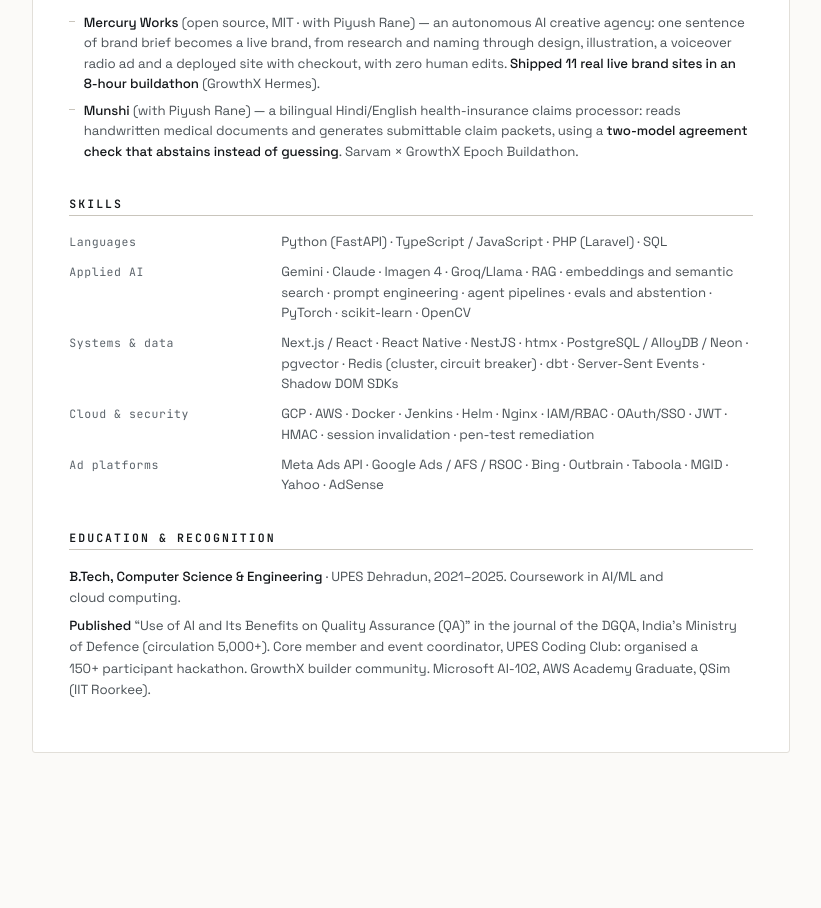
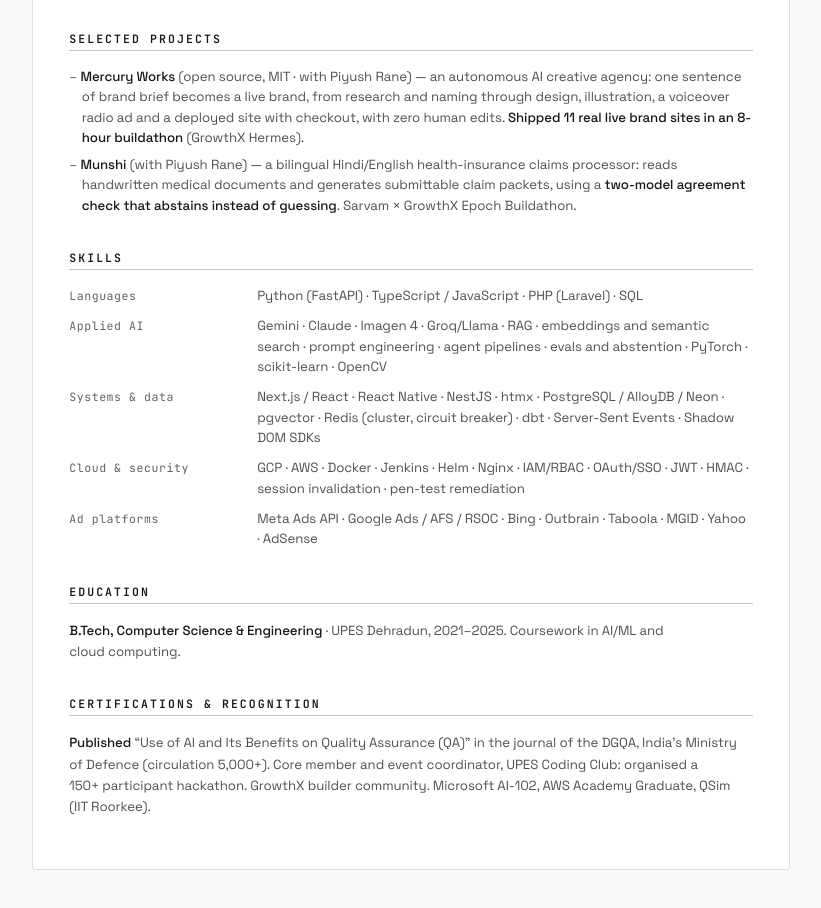
Before and after one commit to SuryanshD/suryanshd.github.io, a plain HTML site: page resume.html in a window 1280 px wide. Shown: the part 1772-2680 px from the top of the page, without its empty margins (229-1050 px from the left). Drawn offline with Linux system fonts and the light colour scheme.

Commit message:
Fix resume PDF text extraction

```diff
--- a/assets/css/print.css
+++ b/assets/css/print.css
@@ -106,19 +106,27 @@
   margin-bottom: 0.45em;
 }
 .job ul { display: grid; gap: 0.34em; }
+/* No position:relative here, and no absolutely-positioned marker. Positioned
+   elements paint after normal flow, and Chrome writes PDF text in paint order,
+   which pushed every bullet to the end of the file and detached it from its
+   job. A two-column grid gives the same hanging indent with no positioning, so
+   an ATS reads the résumé in the order a human does. */
 .job li {
-  position: relative;
-  padding-left: 1.1em;
+  /* Hanging indent via text-indent, with a static inline marker. Not a grid:
+     grid turns every inline child of the <li>, including each <b>, into its own
+     grid item, which explodes one bullet into many rows. And not an absolutely
+     positioned marker either: positioned elements paint after normal flow, and
+     Chrome writes PDF text in paint order, which detaches every bullet from its
+     job when an ATS reads the file. */
+  padding-left: 0.95em;
+  text-indent: -0.95em;
   font-size: var(--t--1);
   line-height: 1.55;
   color: var(--ink-2);
 }
 .job li::before {
-  content: '';
-  position: absolute;
-  left: 0; top: 0.62em;
-  width: 6px; height: 1px;
-  background: var(--line-strong);
+  content: '\2013\00a0';
+  color: var(--ink-3);
 }
 .job li b, .job li strong { color: var(--ink); font-weight: 500; }
 
@@ -131,7 +139,7 @@
   color: var(--ink-2);
 }
 @media (min-width: 620px) {
-  .cv__row { grid-template-columns: 12.5rem 1fr; align-items: baseline; }
+  .cv__row { grid-template-columns: 11rem 1fr; align-items: baseline; }
 }
 .cv__row b { color: var(--ink); font-weight: 500; }
 .cv__row .k {
@@ -199,10 +207,11 @@
   .job__sub { margin-bottom: 2pt !important; }
   .job ul { gap: 1pt !important; }
   .job li, .cv__row, .cv__compact p { font-size: 8.1pt !important; color: #000 !important; }
-  .job li { padding-left: 8pt !important; }
-  .job li::before, .cv__row::before { background: #000 !important; }
+  .job li { padding-left: 7pt !important; text-indent: -7pt !important; }
+  .job li::before { color: #000 !important; }
   .cv__rows { gap: 1.6pt !important; }
-  .cv__row { grid-template-columns: 66pt 1fr !important; gap: 0 7pt !important; }
+  .cv__row { grid-template-columns: 74pt 1fr !important; gap: 0 7pt !important; }
+  .cv__row .k { white-space: nowrap; }
   .cv__row .k { font-size: 7.4pt !important; color: #333 !important; }
   .cv__compact { gap: 2pt !important; }
 
--- a/resume.html
+++ b/resume.html
@@ -71,6 +71,7 @@
         </p>
       </div>
 
+      <h2 class="cv__sum-h">Summary</h2>
       <p class="cv__lede">
         <strong>Founding engineer on two products at InMobi.</strong> I build AI systems that run inside
         constraints I don&rsquo;t control: another platform&rsquo;s policy, a partner&rsquo;s own site, a
@@ -164,16 +165,20 @@
 
       <h2>Skills</h2>
       <div class="cv__rows">
-        <p class="cv__row"><span class="k">Languages</span><span>Python (FastAPI) &middot; TypeScript / JavaScript &middot; PHP (Laravel) &middot; SQL</span></p>
-        <p class="cv__row"><span class="k">Applied AI</span><span>Gemini &middot; Claude &middot; Imagen 4 &middot; Groq/Llama &middot; RAG &middot; embeddings and semantic search &middot; prompt engineering &middot; agent pipelines &middot; evals and abstention &middot; PyTorch &middot; scikit-learn &middot; OpenCV</span></p>
-        <p class="cv__row"><span class="k">Systems &amp; data</span><span>Next.js / React &middot; React Native &middot; NestJS &middot; htmx &middot; PostgreSQL / AlloyDB / Neon &middot; pgvector &middot; Redis (cluster, circuit breaker) &middot; dbt &middot; Server-Sent Events &middot; Shadow DOM SDKs</span></p>
-        <p class="cv__row"><span class="k">Cloud &amp; security</span><span>GCP &middot; AWS &middot; Docker &middot; Jenkins &middot; Helm &middot; Nginx &middot; IAM/RBAC &middot; OAuth/SSO &middot; JWT &middot; HMAC &middot; session invalidation &middot; pen-test remediation</span></p>
-        <p class="cv__row"><span class="k">Ad platforms</span><span>Meta Ads API &middot; Google Ads / AFS / RSOC &middot; Bing &middot; Outbrain &middot; Taboola &middot; MGID &middot; Yahoo &middot; AdSense</span></p>
+        <p class="cv__row"><span class="k">Languages&nbsp;</span><span>Python (FastAPI) &middot; TypeScript / JavaScript &middot; PHP (Laravel) &middot; SQL</span></p>
+        <p class="cv__row"><span class="k">Applied AI&nbsp;</span><span>Gemini &middot; Claude &middot; Imagen 4 &middot; Groq/Llama &middot; RAG &middot; embeddings and semantic search &middot; prompt engineering &middot; agent pipelines &middot; evals and abstention &middot; PyTorch &middot; scikit-learn &middot; OpenCV</span></p>
+        <p class="cv__row"><span class="k">Systems &amp; data&nbsp;</span><span>Next.js / React &middot; React Native &middot; NestJS &middot; htmx &middot; PostgreSQL / AlloyDB / Neon &middot; pgvector &middot; Redis (cluster, circuit breaker) &middot; dbt &middot; Server-Sent Events &middot; Shadow DOM SDKs</span></p>
+        <p class="cv__row"><span class="k">Cloud &amp; security&nbsp;</span><span>GCP &middot; AWS &middot; Docker &middot; Jenkins &middot; Helm &middot; Nginx &middot; IAM/RBAC &middot; OAuth/SSO &middot; JWT &middot; HMAC &middot; session invalidation &middot; pen-test remediation</span></p>
+        <p class="cv__row"><span class="k">Ad platforms&nbsp;</span><span>Meta Ads API &middot; Google Ads / AFS / RSOC &middot; Bing &middot; Outbrain &middot; Taboola &middot; MGID &middot; Yahoo &middot; AdSense</span></p>
       </div>
 
-      <h2>Education &amp; recognition</h2>
+      <h2>Education</h2>
       <div class="cv__compact">
         <p><b>B.Tech, Computer Science &amp; Engineering</b> &middot; UPES Dehradun, 2021&ndash;2025. Coursework in AI/ML and cloud computing.</p>
+      </div>
+
+      <h2>Certifications &amp; recognition</h2>
+      <div class="cv__compact">
         <p><b>Published</b> &ldquo;Use of AI and Its Benefits on Quality Assurance (QA)&rdquo; in the journal of the DGQA, India&rsquo;s Ministry of Defence (circulation 5,000+). Core member and event coordinator, UPES Coding Club: organised a 150+ participant hackathon. GrowthX builder community. Microsoft AI-102, AWS Academy Graduate, QSim (IIT Roorkee).</p>
       </div>
     </article>
```
Also changed, not shown: 1 other file.
